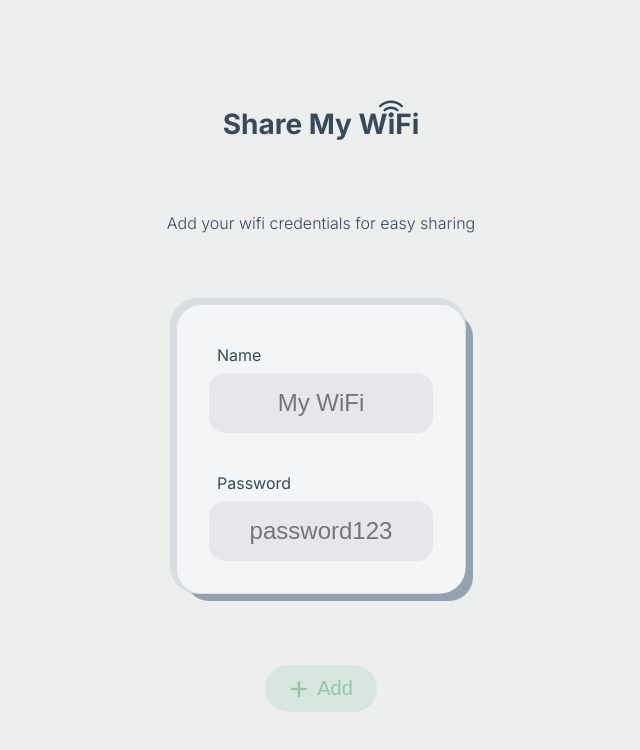
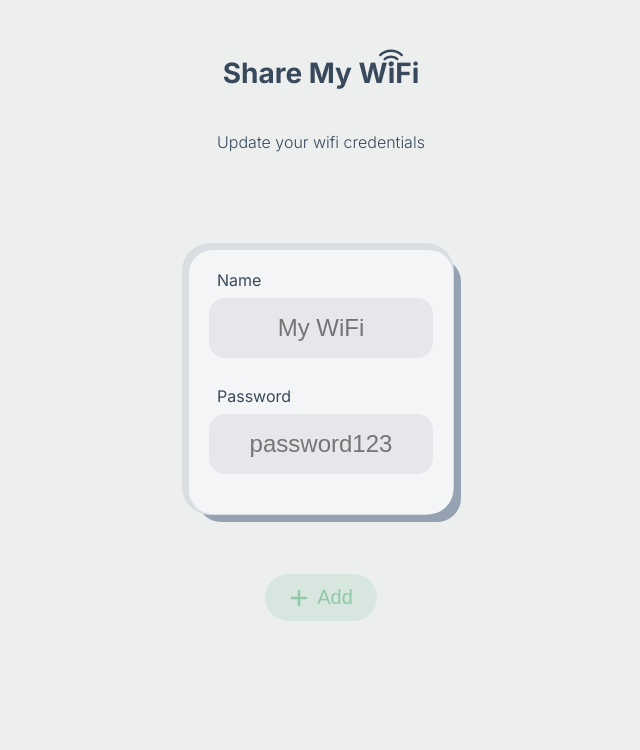
Before and after one commit to SpiffyCloud/share-my-wifi, a Vue app: page / in a window 1280 px wide. Shown: the top 750 px of the page, without its empty margins (319-959 px from the left). Built offline with nearby package versions, Linux system fonts and the light colour scheme.

Commit message:
adding text comps and starting point vertically

```diff
--- a/src/App.vue
+++ b/src/App.vue
@@ -40,8 +40,5 @@ function deleteCredentials() {
 </template>
 
 <style>
-  .instructions {
-    font-size: var(--font-size-small);
-    font-weight: var(--font-weight-light);
-  }
+
 </style>
--- a/src/assets/base.css
+++ b/src/assets/base.css
@@ -110,9 +110,10 @@ body {
   flex-grow: 1;
   display: flex;
   flex-direction: column;
-  justify-content: space-evenly;
+  justify-content: flex-start;
+  justify-items: flex-start;
   align-items: center;
-  align-content: space-around;
+  align-content: space-between;
   margin: 0 auto;
   padding-bottom: 2rem;
 }
--- a/src/components/ActionButton.vue
+++ b/src/components/ActionButton.vue
@@ -19,6 +19,7 @@ const buttonTheme = 'button__' + props.type
   gap: .5rem;
   padding: .75rem 1.5rem;
   margin: 0 auto;
+  margin-top: 1.75rem;
   border-radius: 2rem;
   border: none;
   font-size: var(--font-size-buttons);
--- a/src/components/Card.vue
+++ b/src/components/Card.vue
@@ -15,9 +15,9 @@ const emit = defineEmits(['click'])
 <style>
 .container__card {
   width: 100%;
-  max-width: 18rem;
+  max-width: 16.5rem;
   margin: 0 auto;
-  margin-bottom: 1rem;
+  margin-bottom: 2rem;
 }
 
 .card {
@@ -45,10 +45,10 @@ const emit = defineEmits(['click'])
   /* content positioning */
   display: flex;
   flex-direction: column;
-  justify-content: center;
+  justify-content: start;
   align-items: center;
-  gap: 2rem;
-  padding: 2rem;
+  gap: 1.25rem;
+  padding: .75rem 1.25rem;
 }
 
 .card__content svg {
--- a/src/components/Logo.vue
+++ b/src/components/Logo.vue
@@ -13,17 +13,18 @@ import IconWifi from './icons/IconWifi.vue';
 .logo {
   position: static;
   margin: 0 auto;
+  padding-top: 1.75rem;
 }
 
 .logo__text {
   font-size: 1.75rem;
-  margin-bottom: 0;
+  margin: 0;
 }
 
 .logo svg {
   position: relative;
-  left: 4.35rem;
-  top: 2.55rem;
+  left: 4.36rem;
+  top: 1.14rem;
   fill: currentColor;
   width: 1.5rem;
   height: 1.5rem;
--- /dev/null
+++ b/src/components/TextInstructions.vue
@@ -0,0 +1,25 @@
+<script setup>
+const props = defineProps(['text'])
+</script>
+
+<template>
+  <div class="container__instructions">
+    <p class="instructions">{{ text }}</p>
+  </div>
+</template>
+
+<style>
+.container__instructions {
+  min-height: 2.5rem;
+  display: flex;
+  flex-direction: column;
+  justify-content: center;
+  padding-top: 2rem;
+}
+
+.instructions {
+  font-size: var(--font-size-small);
+  font-weight: var(--font-weight-light);
+  margin: 0;
+}
+</style>
--- /dev/null
+++ b/src/components/TextTitle.vue
@@ -0,0 +1,26 @@
+<script setup>
+const props = defineProps(['text'])
+</script>
+
+<template>
+  <div class="container__title">
+    <p class="title">{{ text }}</p>
+  </div>
+</template>
+
+<style>
+.container__title {
+  min-height: 2.5rem;
+  display: flex;
+  flex-direction: column;
+  justify-content: center;
+  padding-bottom: 1.5rem;
+  padding-top: 1.5rem;
+}
+
+.title {
+  font-size: var(--font-size-large);
+  font-weight: var(--font-weight-medium);
+  margin: 0;
+}
+</style>
--- a/src/components/WifiForm.vue
+++ b/src/components/WifiForm.vue
@@ -5,6 +5,8 @@ import IconPlus from './icons/IconPlus.vue'
 import IconCheck from './icons/IconCheck.vue'
 import Card from './Card.vue';
 import InputField from './InputField.vue';
+import TextInstructions from './TextInstructions.vue';
+import TextTitle from './TextTitle.vue';
 
 const props = defineProps(['credentials'])
 const emit = defineEmits(['update'])
@@ -35,17 +37,17 @@ const credentialsUpdated = computed(() => {
     return true
   } else return false
 })
+
+const instructions = computed(() => {
+  return `${hasCredentials ? 'Update' : 'Add'} your wifi credentials ${!hasCredentials ? 'for easy sharing' : ''}`
+})
 </script>
 
 <template>
-  <p class="instructions">{{ hasCredentials ? 'Update' :
-  'Add' }} your wifi credentials
-    <span v-if="!hasCredentials">
-      for easy sharing
-    </span>
-  </p>
-  <h1 v-if="hasCredentials" class="title">{{
-  credentials.name }}</h1>
+  <TextInstructions :text="instructions" />
+  <TextTitle
+    :text="hasCredentials ? credentials.name : ''" />
+  <Transition>
     <Card>
       <InputField :group="'name'" :type="'text'"
         :model="credentials.name" :placeholder="'My WiFi'"
@@ -55,14 +57,13 @@ const credentialsUpdated = computed(() => {
         :model="credentials.password"
         @input="e => credentials.password = e.target.value" />
     </Card>
-  <div>
+  </Transition>
   <ActionButton :type="'submit'" :disabled="isInvalid"
     @click="emit('update', credentialsUpdated)">
     <IconPlus v-if="!hasCredentials" />
     <IconCheck v-else />
     <span>{{ hasCredentials ? 'Done' : 'Add' }}</span>
   </ActionButton>
-  </div>
 </template>
 
 <style>
--- a/src/components/WifiQR.vue
+++ b/src/components/WifiQR.vue
@@ -4,6 +4,8 @@ import QrcodeVue from 'qrcode.vue'
 import ActionButton from './ActionButton.vue';
 import IconTrash from './icons/IconTrash.vue';
 import Card from './Card.vue';
+import TextInstructions from './TextInstructions.vue';
+import TextTitle from './TextTitle.vue';
 
 const props = defineProps(['credentials'])
 const emit = defineEmits(['edit', 'delete'])
@@ -19,16 +21,19 @@ const qrColor = computed(() => {
 </script>
 
 <template>
-  <p class="instructions">Share your wifi with others by
-    having them scan this QR code</p>
-  <h1 class="title">{{ credentials.name }}</h1>
-  <Card @click="emit('edit')">
-    <QrcodeVue :value="qrCode" :render-as="'svg'" class="qr"
-      :margin="0" :background="'none'"
-      :foreground="qrColor" />
-  </Card>
-  <p class="timestamp">Last Updated: {{ credentials.updated
-  }}</p>
+  <TextInstructions
+    :text="'Share your wifi with others by having them scan this QR code'" />
+  <TextTitle :text="credentials.name" />
+  <Transition>
+    <Card @click="emit('edit')">
+      <QrcodeVue :value="qrCode" :render-as="'svg'"
+        class="qr" :margin="0" :background="'none'"
+        :foreground="qrColor" />
+    </Card>
+  </Transition>
+  <p class="timestamp">
+    Last Updated: {{ props.credentials.updated }}
+  </p>
   <ActionButton :type="'delete'" @click="emit('delete')">
     <IconTrash />
     <span>Delete</span>
@@ -40,12 +45,8 @@ const qrColor = computed(() => {
   color: var(--color-text);
 }
 
-.title {
-  font-size: var(--font-size-large);
-  font-weight: var(--font-weight-medium);
-}
-
 .timestamp {
   font-size: var(--font-size-tiny);
+  margin: 0;
 }
 </style>
```
Lines whose indentation alone changed are shown as unchanged.
